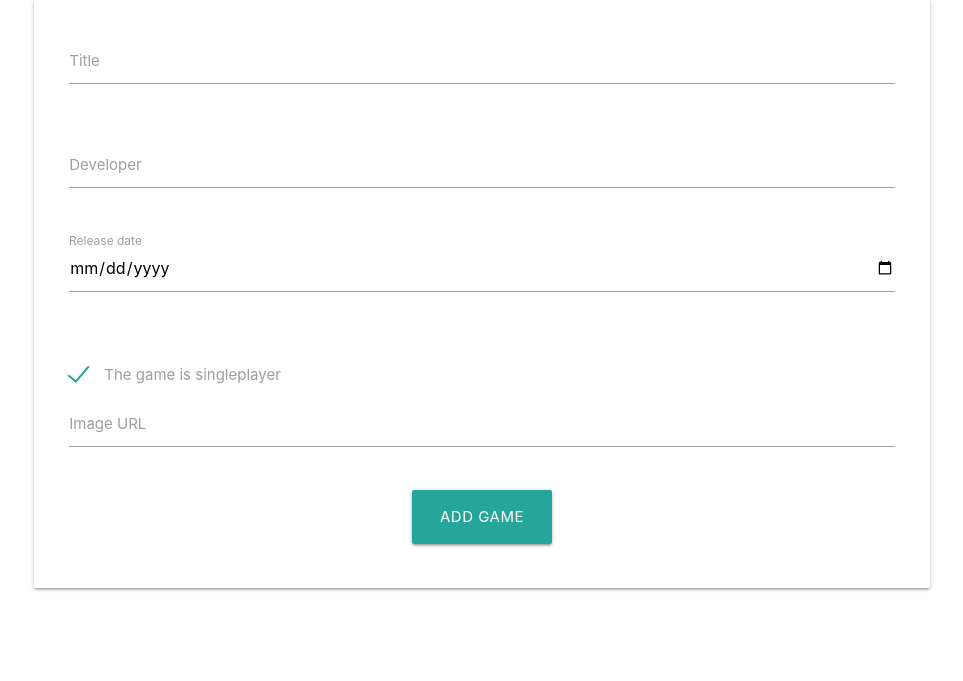
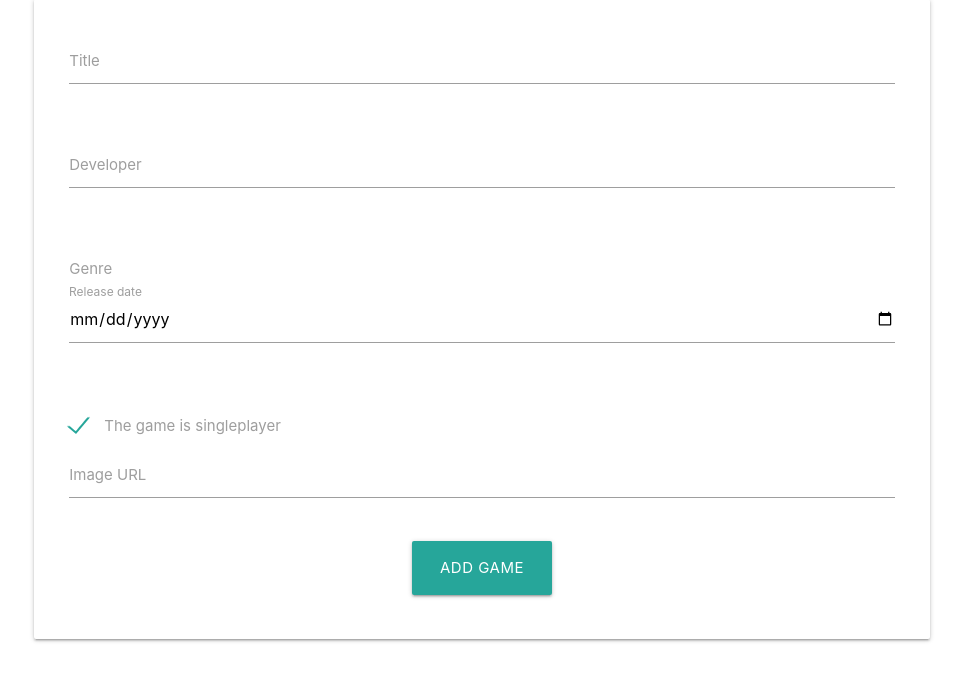
Before and after one commit to antonia-white/game-base, a Flask app: page /add_game in a window 1280 px wide. Shown: the part 96-777 px from the top of the page, without its empty margins (158-1121 px from the left). Run offline with Flask 2, Linux system fonts and the light colour scheme.

Commit message:
Add dropdown template in add_game.html form

```diff
--- a/gamebase/templates/add_game.html
+++ b/gamebase/templates/add_game.html
@@ -17,6 +17,18 @@
             <div class="input-field col s12">
                 <input id="developer" name="developer" type="text" maxlength="50" class="validate">
                 <label for="developer">Developer</label>
+            </div>
+        </div>
+        <!-- Genre -->
+        <div class="row">
+            <div class="input-field col s12">
+                <select>
+                    <option value="" disabled selected>Choose the genre</option>
+                    <option value="genre_id_1">Query</option>
+                    <option value="genre_id_1">The</option>
+                    <option value="genre_id_1">Database</option>
+                </select>
+                <label>Genre</label>
             </div>
         </div>
         <!-- Release Date -->
```
